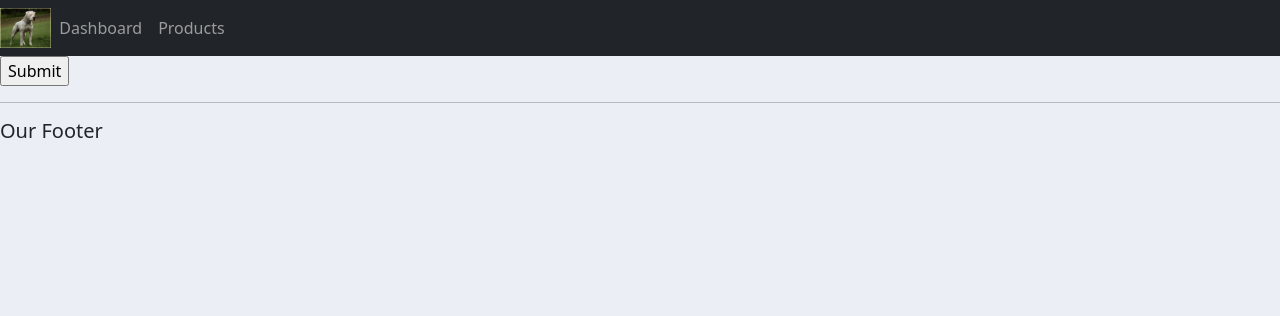
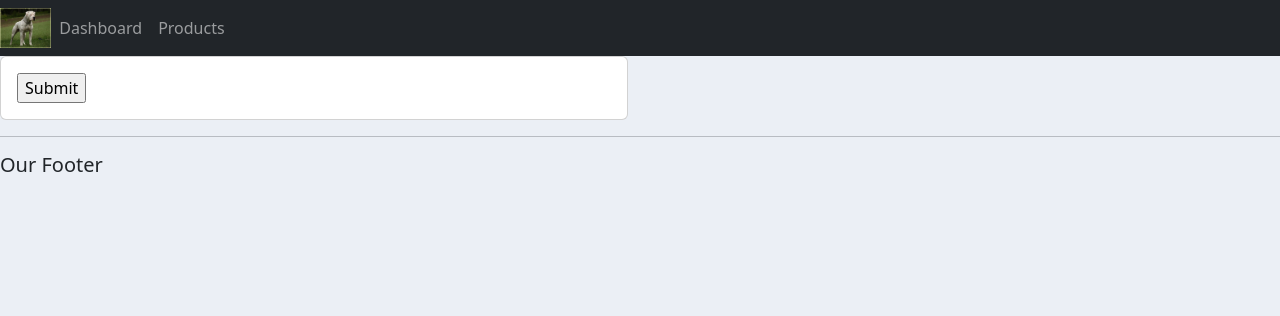
Before and after one commit to mrkamot1979/crm1, a Django app: page /update_order/8/ in a window 1280 px wide. Shown: the top 316 px of the page. Run offline with Django 4.2, Linux system fonts and the light colour scheme; data comes from the database, SQL or seed files in the repository; some libraries are stand-ins or nearby versions.

Commit message:
Updating the update form from the Customer page

```diff
--- a/accounts/templates/accounts/order_form.html
+++ b/accounts/templates/accounts/order_form.html
@@ -2,13 +2,25 @@
 
 {% block content %}
 
-<form action="" method="POST">
-    <!-- csrf token needed by Django, otherwise POST forms will not work -->
-    {% csrf_token %}
-    {{ formset }}
+<div class="row">
+    <div class="col-md-6">
+        <div class="card card-body">
+            <form action=" " method="POST">
+                {% csrf_token %}
+                {% for form in formset %}
+                    {{form}}
+                    <hr>
+                {% endfor %}
+
+                <input type="submit" name="Submit"
+            </form>
+        </div>
+    </div>
+</div>
 
 
-    <input type="submit" value="Submit">
-</form>
+
+
+
 
 {% endblock %}
--- a/accounts/views.py
+++ b/accounts/views.py
@@ -43,7 +43,7 @@
 #CRUD
 
 def createOrder(request, pk):
-    OrderFormSet = inlineformset_factory(Customer, Order, fields=('product', 'status'))
+    OrderFormSet = inlineformset_factory(Customer, Order, fields=('product', 'status')) #arguments are Parent model (Customer), and Child model (Order)
     customer = Customer.objects.get(id=pk)
     formset = OrderFormSet(instance=customer)
     #form = OrderForm(initial={'customer' : customer}) #this populates the form with the pre-selected customer
@@ -60,7 +60,6 @@
     return render(request, 'accounts/order_form.html', context)
 
 def updateOrder(request, pk):
-
     order = Order.objects.get(id=pk) #this line is used to get the specific order via the order ID
     form = OrderForm(instance=order) #populates the form with the data to be edited
     if request.method == 'POST': #whole process essentially returns the data back to the form and the form saves/processes the request
```
